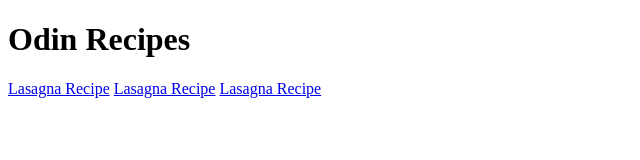
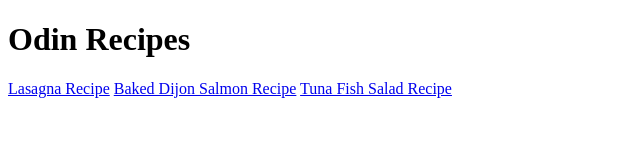
Before and after one commit to jennybb/odin-recipes, a plain HTML site: page index.html in a window 1280 px wide. Shown: the whole page, without its empty margins (0-640 px from the left). Drawn offline with Linux system fonts and the light colour scheme.

Commit message:
Correct recipe name

```diff
--- a/index.html
+++ b/index.html
@@ -7,7 +7,7 @@
 <body>
     <h1>Odin Recipes</h1>
     <a href="recipes/lasagna.html">Lasagna Recipe</a>
-    <a href="recipes/bakeddijonsalmon.html">Lasagna Recipe</a>
-    <a href="recipes/tunafishsalad.html">Lasagna Recipe</a>
+    <a href="recipes/bakeddijonsalmon.html">Baked Dijon Salmon Recipe</a>
+    <a href="recipes/tunafishsalad.html">Tuna Fish Salad Recipe</a>
 </body>
 </html>
```
